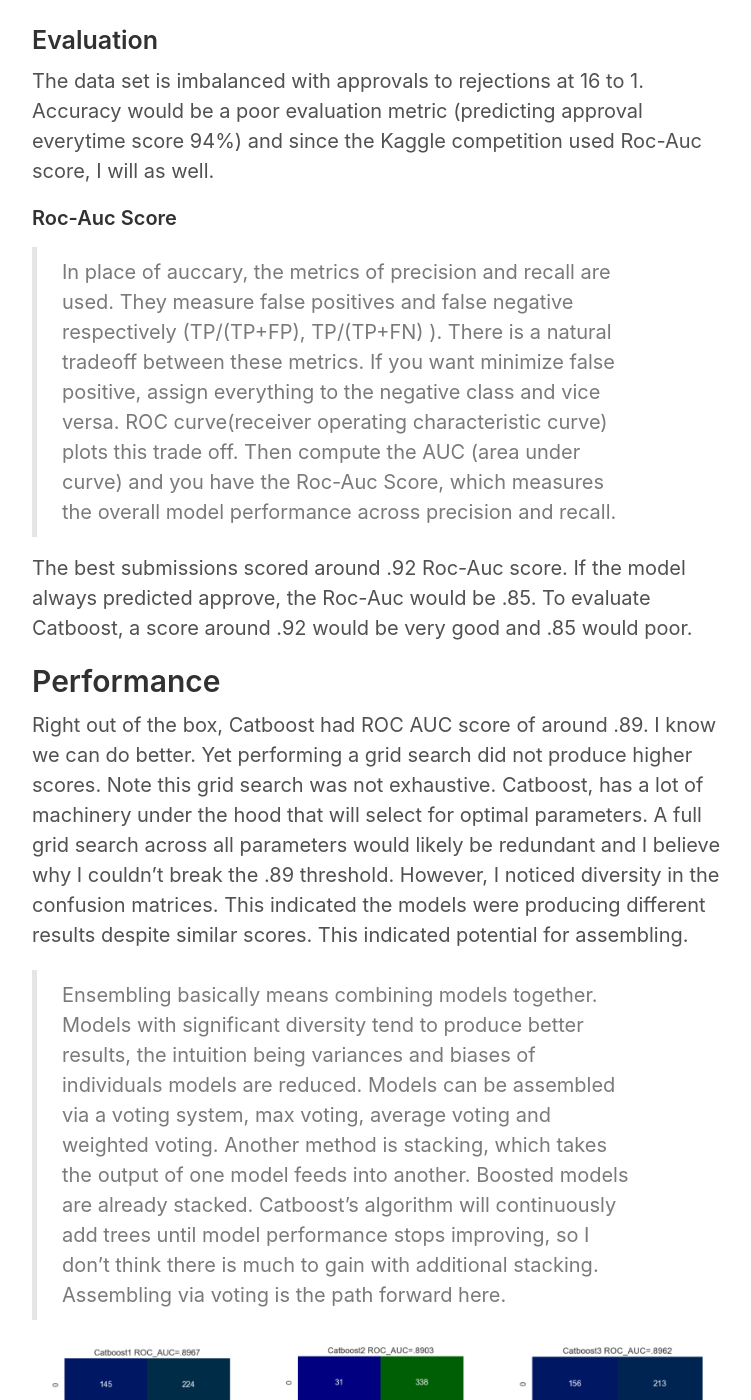
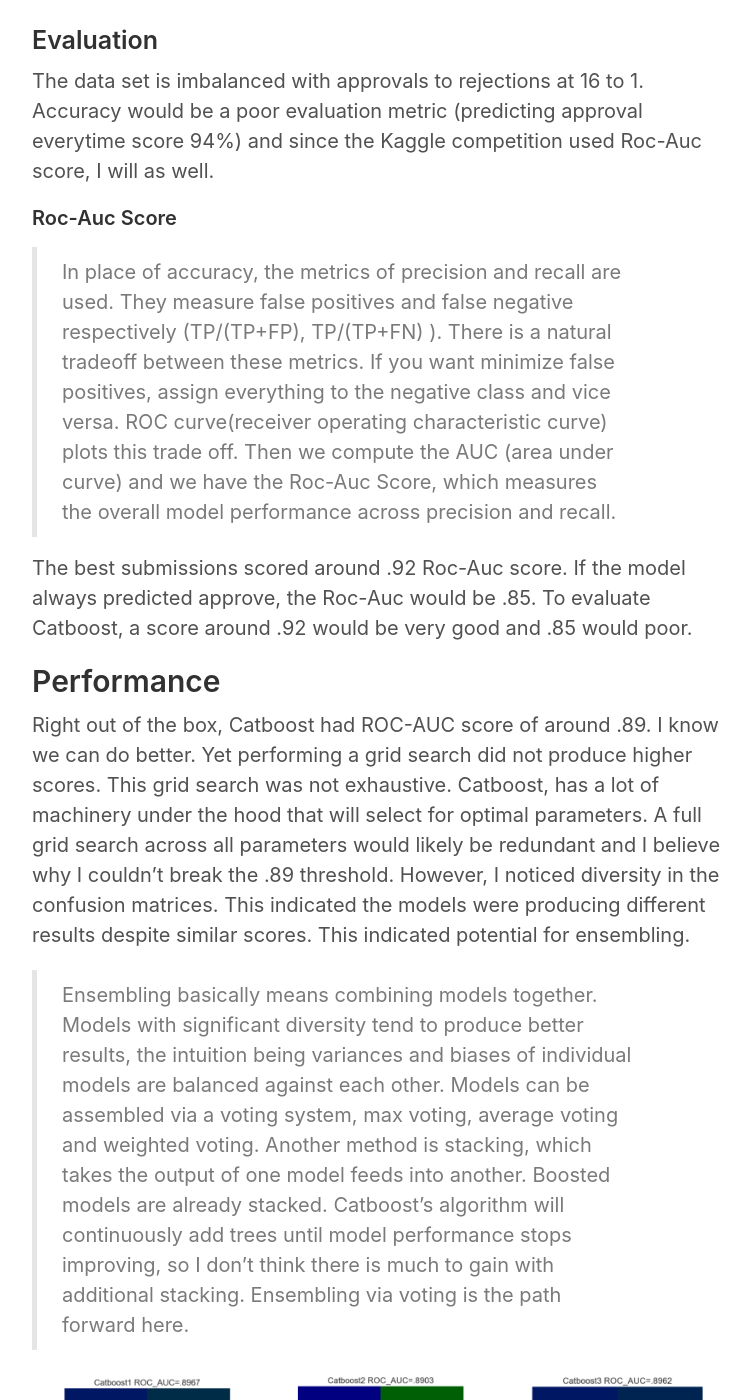
Before and after one commit to Andrewjportal/Andrewjportal.github.io, a Jekyll site: the page built from _posts/2019-02-22-Catboosterization.md, in a window 1280 px wide and 1400 px high, scrolled down 2116 px. Shown: the whole window, without its empty margins (258-1009 px from the left). Built offline with Jekyll 4.4.1, drawn with Linux system fonts in a browser that asks for light colours; some of the changed text lies outside the part shown.

Commit message:
grammer catboost

```diff
--- a/_posts/2019-02-22-Catboosterization.md
+++ b/_posts/2019-02-22-Catboosterization.md
@@ -21,29 +21,29 @@
 ## Enter Catboost
 [Catboost](https://catboost.ai) was developed and open sourced by Yandex. Instead of one-hot encoding, it encodes with the formula (countInclass+prior)/(total count+1).
 
-> CountInclass = a cumulative count of assigned class for a combination of features. In my case, the classes are approved or rejected. CounInclass= the number of times this combination was approved or rejected. Total count= count for given category. Prior is value assigned based parameters for the model and i think exists to avoid zero values. There is more involved and don't find the documentation to be very clear,but if you wish learn more, here is a [link] (https://catboost.ai/docs/concepts/algorithm-main-stages_cat-to-numberic.html)
+> CountInclass = a cumulative count of assigned class for a combination of features. In my case, the classes are approved or rejected. CounInclass= the number of times this combination was approved or rejected. Total count = the cumulatve count for given category. Prior is a value assigned based intial parameters for the model and exists to avoid zero values. There is more involved and if you wish tolearn more, here is a [link] (https://catboost.ai/docs/concepts/algorithm-main-stages_cat-to-numberic.html) to documentation.
 
 
 ### Evaluation
 The data set is imbalanced with approvals to rejections at 16 to 1. Accuracy would be a poor evaluation metric (predicting approval everytime score 94%) and since the Kaggle competition used Roc-Auc score, I will as well.
 #### Roc-Auc Score
-> In place of auccary, the metrics of precision and recall are used.  They measure false positives and false negative respectively (TP/(TP+FP), TP/(TP+FN) ). There is a natural tradeoff between these metrics. If you want minimize false positive, assign everything to the negative class and vice versa. ROC curve(receiver operating characteristic curve) plots this trade off. Then compute the AUC (area under curve) and you have the Roc-Auc Score, which measures the overall model performance across precision and recall.
+> In place of accuracy, the metrics of precision and recall are used. They measure false positives and false negative respectively (TP/(TP+FP), TP/(TP+FN) ). There is a natural tradeoff between these metrics. If you want minimize false positives, assign everything to the negative class and vice versa. ROC curve(receiver operating characteristic curve) plots this trade off. Then we compute the AUC (area under curve) and we have the Roc-Auc Score, which measures the overall model performance across precision and recall.
 
 The best submissions scored around .92 Roc-Auc score. If the model always predicted approve, the Roc-Auc would be .85. To evaluate Catboost, a score around .92 would be very good and .85 would poor.
 
 
 
 ## Performance
-Right out of the box, Catboost had ROC AUC score of around .89.  I know we can do better. Yet performing a grid search did not produce higher scores. Note this grid search was not exhaustive. Catboost,  has a lot of machinery under the hood that will select for optimal parameters. A full grid search across all parameters would likely be redundant and I believe why I couldn't break the .89 threshold. However, I noticed diversity in the confusion matrices. This indicated the models were producing different results despite similar scores. This indicated potential for assembling.
+Right out of the box, Catboost had ROC-AUC score of around .89.  I know we can do better. Yet performing a grid search did not produce higher scores. This grid search was not exhaustive. Catboost, has a lot of machinery under the hood that will select for optimal parameters. A full grid search across all parameters would likely be redundant and I believe why I couldn't break the .89 threshold. However, I noticed diversity in the confusion matrices. This indicated the models were producing different results despite similar scores. This indicated potential for ensembling.
 
->Ensembling basically means combining models together. Models with significant diversity tend to produce better results, the intuition being variances and biases of individuals models are reduced.  Models can be assembled via a voting system, max voting, average voting and weighted voting.  Another method is stacking, which takes the output of one model feeds into another. Boosted models are already stacked. Catboost's algorithm will continuously add trees until model performance stops improving, so I don't think there is much to gain with additional stacking. Assembling via voting is the path forward here.
+>Ensembling basically means combining models together. Models with significant diversity tend to produce better results, the intuition being variances and biases of individual models are balanced against each other. Models can be assembled via a voting system, max voting, average voting and weighted voting.  Another method is stacking, which takes the output of one model feeds into another. Boosted models are already stacked. Catboost's algorithm will continuously add trees until model performance stops improving, so I don't think there is much to gain with additional stacking. Ensembling via voting is the path forward here.
 
 ![Image test]({{ site.url }}/images/ensemble.png)
-I selected three models with similar overall Roc-Auc score but variances in accuracy and precision. I ensembled them using max voting. The overall improvement was only .002, but kaggle competition are won by building  very large ensembles to gain small incremental score improvements. Thus, I suspect ensembling more models would be an effective path forward to improve score. The hard will finding models with sufficient diversity.
+I selected three models with similar overall Roc-Auc score but had variances in accuracy and precision. I ensembled them using max voting. The overall improvement was only .002, but kaggle competition are won by building very large ensembles to gain small incremental score improvements. Thus, I suspect ensembling more models would be an effective path forward to improve score. The hard part will be finding models with sufficient diversity.
 
 
 
 
 ## Future Work
-* Build a grid search for model diversity as well as high scores threshold for better for ensembling
-* Try tree based anomaly detection algorithm like Isolation Forest. The class imbalance makes this task an anomaly detection one. However prebuilt implementations of Isolation Forest use one hot encoding. A custom built implementation with Catboost's encoding might be very effective
+* Build a grid search for model diversity within high score threshold for better for ensembling
+* Try tree based anomaly detection algorithm like Isolation Forest. The class imbalance makes this task an anomaly detection one. However, prebuilt implementations of Isolation Forest use one hot encoding. A custom built implementation with Catboost's encoding might be very effective
```
Also changed, not shown: other parts of _posts/2019-02-22-Catboosterization.md (+3 -3 lines).
